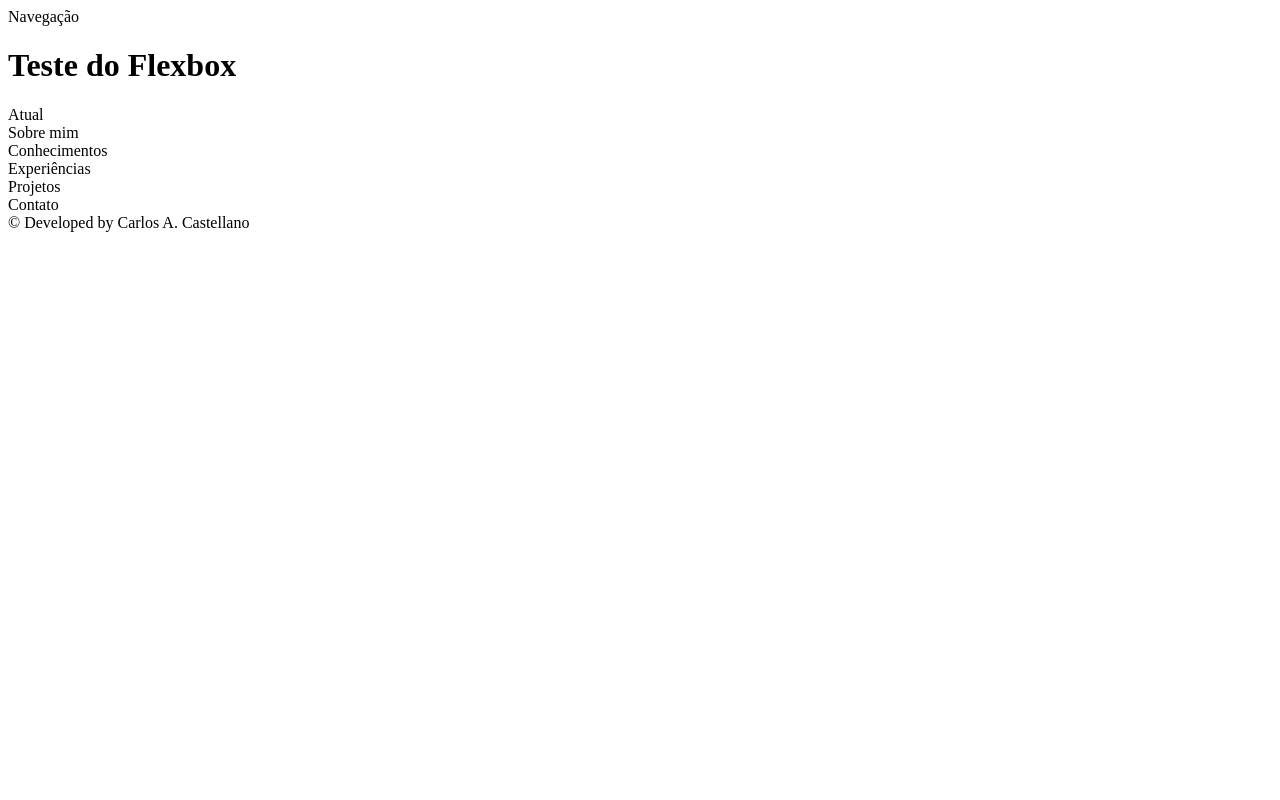
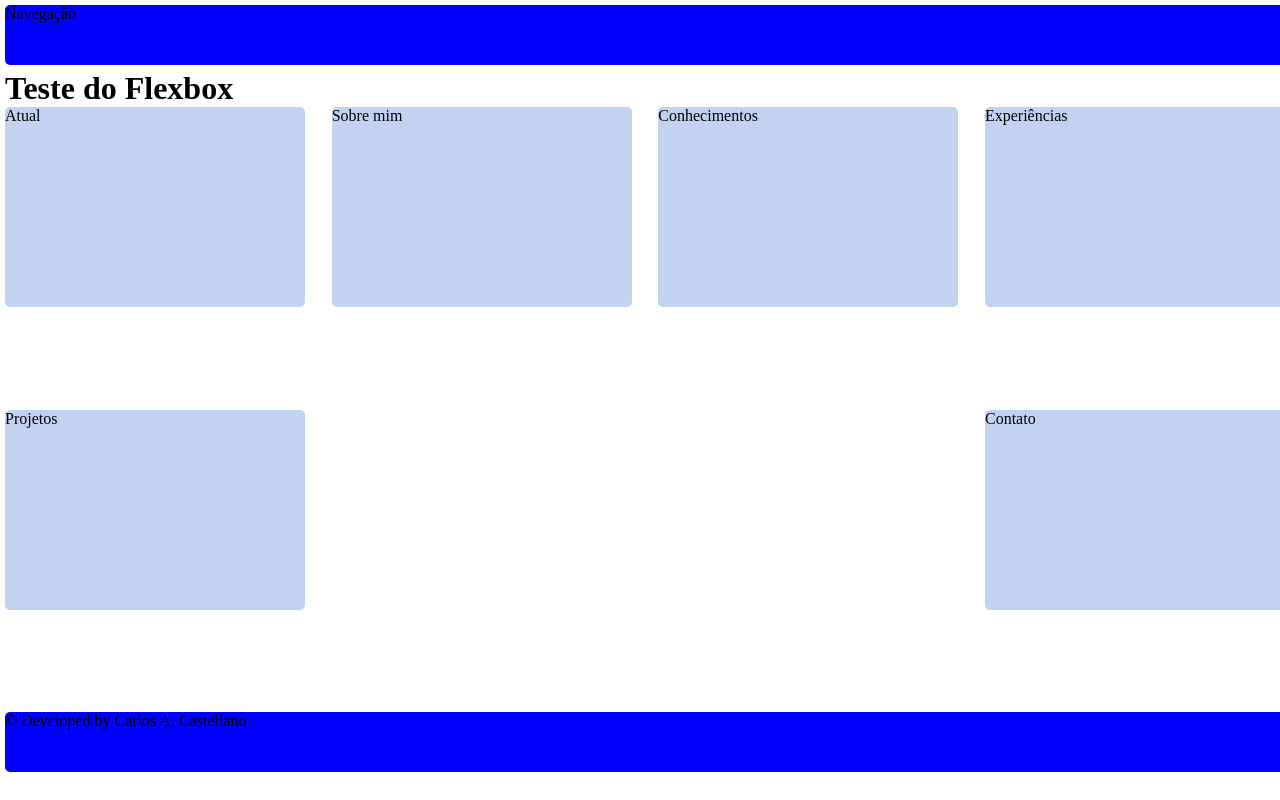
Before and after one commit to CarlosCastellano10/Desenvolvimento-Web-I, a plain HTML site: page tutorial-html-css/flexbox.html in a window 1280 px wide. Drawn offline with Linux system fonts and the light colour scheme.

Commit message:
comecando flexbox

```diff
--- a/tutorial-html-css/css/flexbox.css
+++ b/tutorial-html-css/css/flexbox.css
@@ -4,10 +4,39 @@
     box-sizing: border-box;
 }
 .container-pai{
+    width: 100%;
+    height: 600px;
     display: flex;
+    gap: 5px;
+    flex-direction: row;
+    flex-wrap: wrap;
+    /*flex-flow: row nowrap;*/
+    justify-content: space-between;
 }
 nav{
     width: 100%;
     height: 60px;
-    background-color: green;
+    background-color: blue;
+    border-radius: 5px;
+    margin: 5px;
 }
+footer{
+    width: 100%;
+    height: 60px;
+    background-color: blue;
+    border-radius: 5px;
+    margin: 5px;
+}
+main{
+    background-color: white;
+    width: 100%;
+    height: auto;
+    border-radius: 5px;
+    margin: 5px;
+}
+.item-1, .item-2, .item-3, .item-4, .item-5, .item-6{
+    width: 300px;
+    height: 200px;
+    background-color: rgb(194, 210, 241);
+    border-radius: 5px;
+}
--- a/tutorial-html-css/flexbox.html
+++ b/tutorial-html-css/flexbox.html
@@ -4,6 +4,7 @@
     <meta charset="UTF-8">
     <meta name="viewport" content="width=device-width, initial-scale=1.0">
     <title>Document</title>
+        <link rel="stylesheet" href="css/flexbox.css">
 </head>
 <body>
     <nav>Navegação</nav>
```
